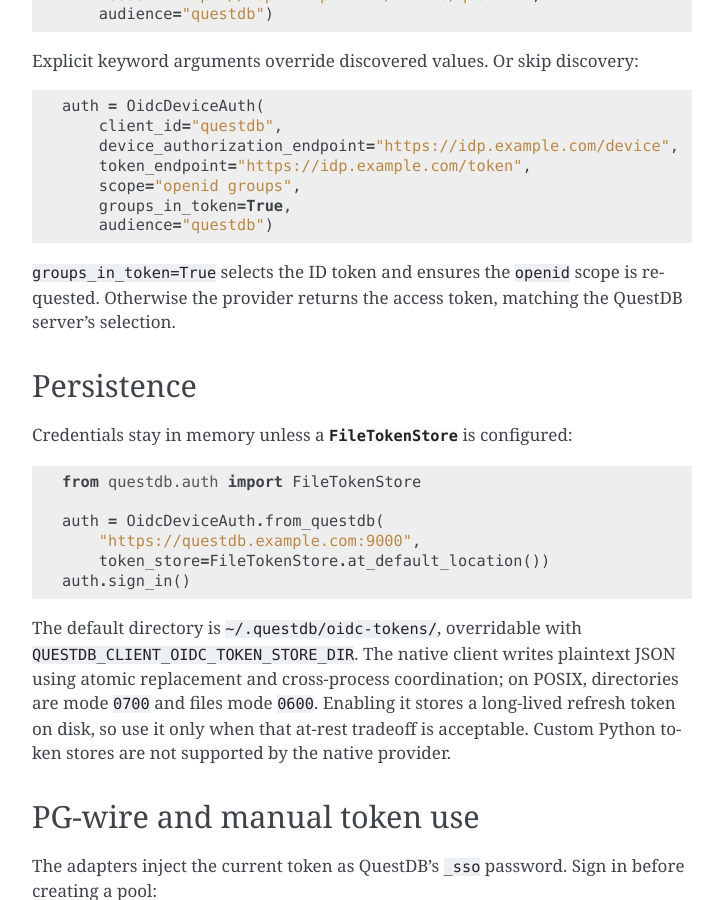
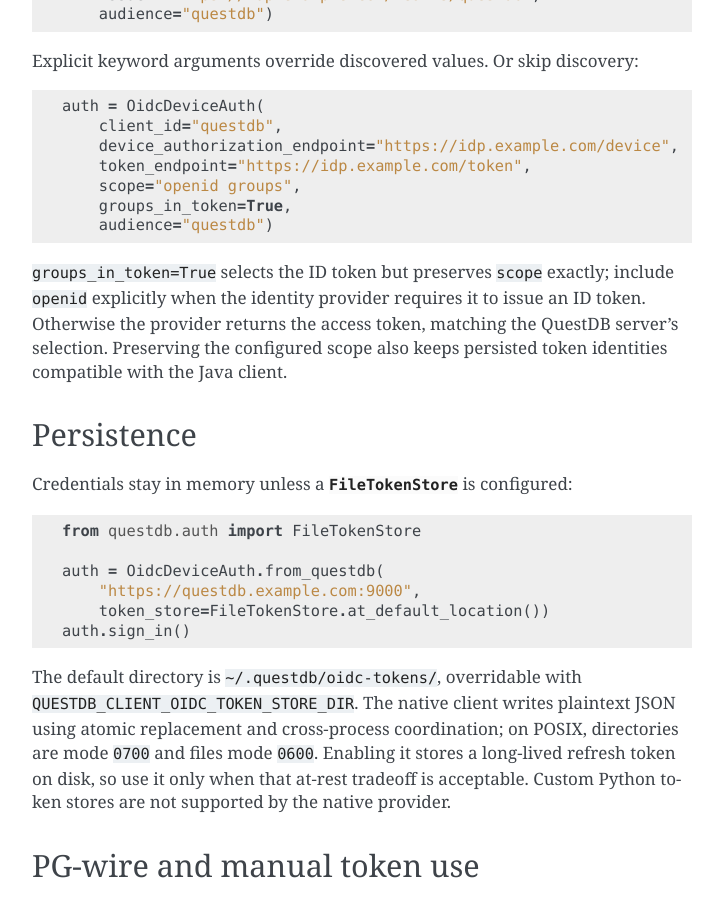
Before and after one commit to questdb/py-questdb-client, a Sphinx documentation site: the page built from docs/auth.rst, in a window 1280 px wide and 900 px high, scrolled down 2586 px. Shown: the whole window, without its empty margins (388-1111 px from the left). Built offline with Sphinx 7.4.7, drawn with Linux system fonts in a browser that asks for light colours.

Commit message:
fix(auth): preserve configured OIDC scope

```diff
--- a/CHANGELOG.rst
+++ b/CHANGELOG.rst
@@ -46,6 +46,10 @@
   auth-specific handling.
 * OIDC discovery, endpoint validation, token selection, caching, refresh, and
   concurrency control use the same native implementation as the C/C++ clients.
+* OIDC scopes are preserved exactly in groups mode and refresh requests,
+  matching the Java client's token requests and persisted token-store identity.
+  Include ``openid`` explicitly when the identity provider requires it to issue
+  an ID token.
 * Opt-in :class:`~questdb.auth.FileTokenStore` persistence writes owner-only
   plaintext credentials atomically and coordinates refresh across processes.
   Custom Python token stores are not supported by the native provider.
--- a/docs/auth.rst
+++ b/docs/auth.rst
@@ -141,9 +141,11 @@
         groups_in_token=True,
         audience="questdb")
 
-``groups_in_token=True`` selects the ID token and ensures the ``openid`` scope
-is requested. Otherwise the provider returns the access token, matching the
-QuestDB server's selection.
+``groups_in_token=True`` selects the ID token but preserves ``scope`` exactly;
+include ``openid`` explicitly when the identity provider requires it to issue
+an ID token. Otherwise the provider returns the access token, matching the
+QuestDB server's selection. Preserving the configured scope also keeps persisted
+token identities compatible with the Java client.
 
 Persistence
 ===========
```
Also changed, not shown: 2 other files.
